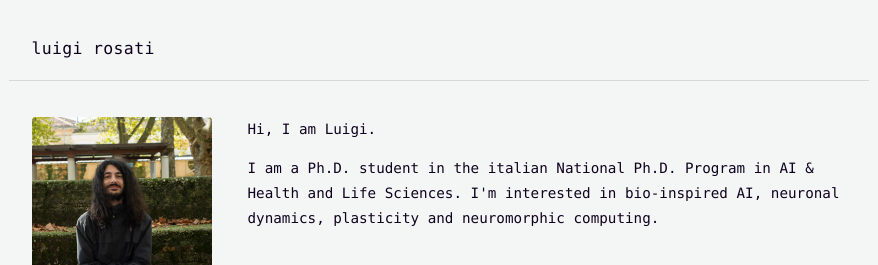
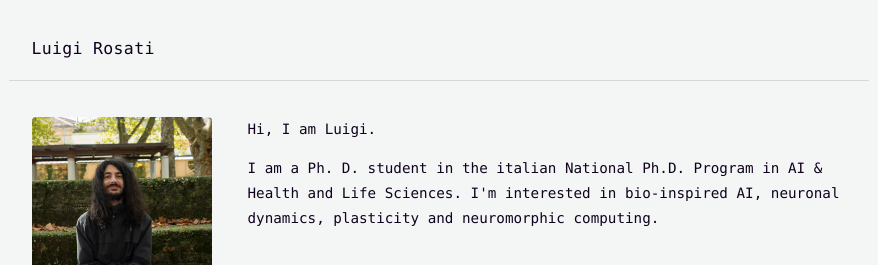
Before and after one commit to luigirosati/luigirosati.github.io, a Jekyll site: the page built from index.md, in a window 1280 px wide. Shown: the top 265 px of the page, without its empty margins (201-1079 px from the left). Built offline with Jekyll 4.4.1, drawn with Linux system fonts in a browser that asks for light colours.

Commit message:
minor changes

```diff
--- a/_layouts/default.html
+++ b/_layouts/default.html
@@ -9,7 +9,7 @@
 </head>
 <body>
   <header>
-    <h1><a href="/">luigi rosati</a></h1>
+    <h1><a href="/">Luigi Rosati</a></h1>
     {% unless page.url == '/' %}
     <nav>
       <a href="/">home</a>
--- a/index.md
+++ b/index.md
@@ -7,7 +7,7 @@ title: Home
   <img class="profile-photo" src="/assets/img/photo.jpg" alt="Luigi Rosati">
   <div class="home-bio">
     <p>Hi, I am Luigi.</p>
-    <p>I am a Ph.D. student in the italian National Ph.D. Program in AI & Health and Life Sciences. I'm interested in bio-inspired AI, neuronal dynamics, plasticity and neuromorphic computing.</p>
+    <p>I am a Ph. D. student in the italian National Ph.D. Program in AI & Health and Life Sciences. I'm interested in bio-inspired AI, neuronal dynamics, plasticity and neuromorphic computing.</p>
   </div>
 </div>
 
```
Also changed, not shown: research.md (+4 -4 lines).
